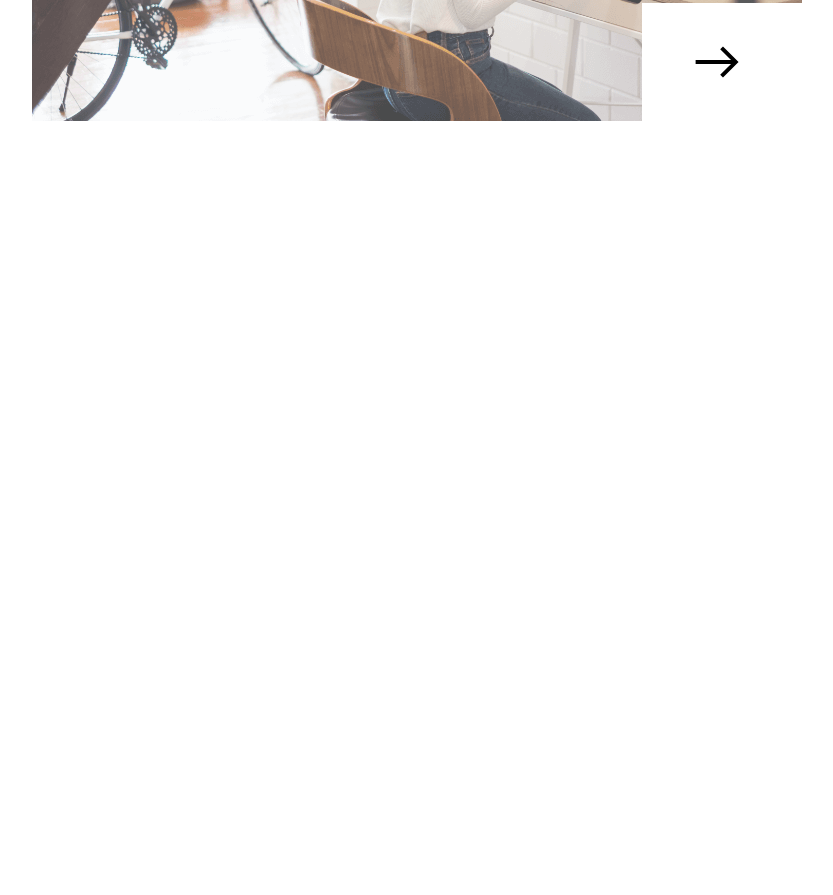
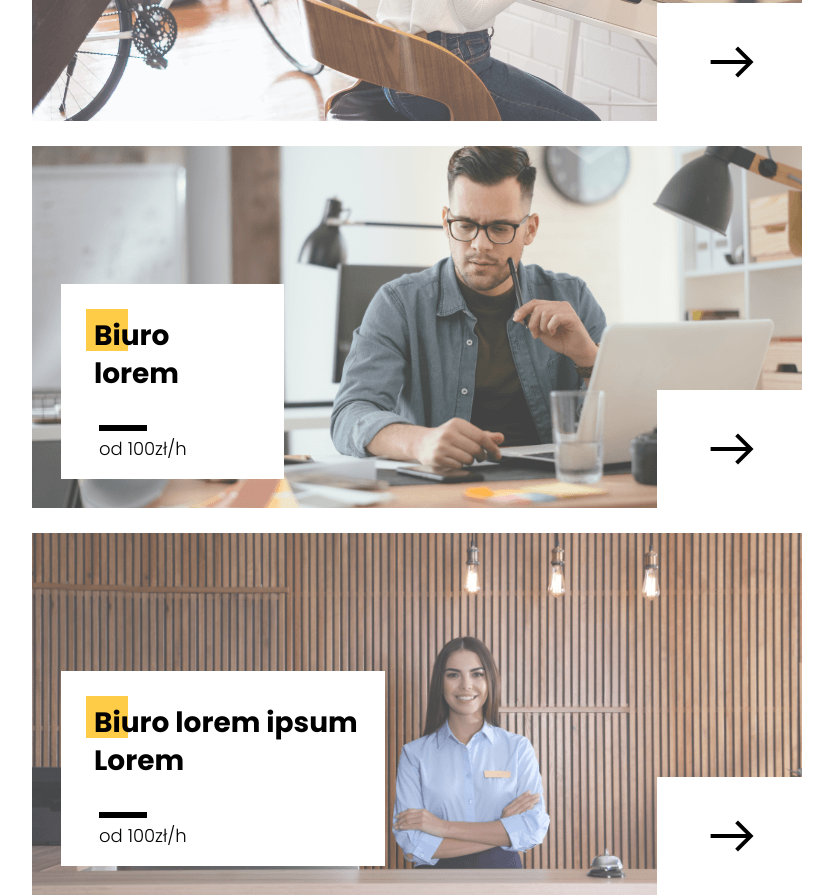
Before and after one commit to MarcinSkowronek27/ADream_task, a website: page index.html in a window 1280 px wide. Shown: the part 1636-2531 px from the top of the page, without its empty margins (56-889 px from the left). Before the commit the page ends 2000 px from the top, so only its background shows below. Drawn offline with nearby package versions, Linux system fonts and the light colour scheme; a web font is replaced by a local one.

Commit message:
Done services section

```diff
--- a/index.html
+++ b/index.html
@@ -133,6 +133,38 @@
             <p class="paragraph">od 500zł/msc</p>
           </div>
           <div class="arrowBox">
+            <svg class="secondArrow">
+              <use xlink:href="#arrow" />
+            </svg>
+          </div>
+        </div>
+        <div class="col-6 elem-three">
+          <figure>
+            <div class="imageBox"></div>
+          </figure>
+          <div class="whiteBox" id="whiteBox">
+            <div class="yellowBox">
+            </div>
+            <h3 class="h3">Biuro lorem</h3>
+            <p class="paragraph">od 100zł/h</p>
+          </div>
+          <div class="arrowBox" id="smallArrowBox">
+            <svg class="secondArrow">
+              <use xlink:href="#arrow" />
+            </svg>
+          </div>
+        </div>
+        <div class="col-6 elem-four">
+          <figure>
+            <div class="imageBox"></div>
+          </figure>
+          <div class="whiteBox" id="whiteBox">
+            <div class="yellowBox">
+            </div>
+            <h3 class="h3">Biuro lorem ipsum Lorem</h3>
+            <p class="paragraph">od 100zł/h</p>
+          </div>
+          <div class="arrowBox" id="smallArrowBox">
             <svg class="secondArrow">
               <use xlink:href="#arrow" />
             </svg>
--- a/sass/global.scss
+++ b/sass/global.scss
@@ -8,7 +8,7 @@
 }
 
 body {
-  height: 2000px;
+  height: 2500px;
   margin: 0;
   padding: 0;
 }
--- a/sass/style.scss
+++ b/sass/style.scss
@@ -136,7 +136,7 @@ svg .arrowLeft {
 //   fill: black;
 // }
 svg .arrowRight {
-  width: 160px;
+  width: 145px;
   height: 118px;
   background-color: white;
   transform: rotate(0deg);
@@ -149,13 +149,13 @@ svg .arrowRight {
   // top: 823px;
   bottom: 0px;
   // left: 0px; tu w razie czego ma być włączona opcja
-  width: 160px;
+  width: 145px;
   height: 118px;
   text-align: center;
   color: white;
   .secondArrow {
     position: absolute;
-    width: 160px;
+    width: 145px;
     height: 118px;
     background-color: white;
     transform: rotate(0deg);
@@ -195,6 +195,18 @@ svg .arrowRight {
     position: relative;
     padding: 0;
   }
+
+  .elem-three,
+  .elem-four {
+    margin: 25px 18px 0;
+    width: 770px;
+    height: 362px;
+    position: relative;
+    padding: 0;
+    figure {
+      height: 362px;
+    }
+  }
   figure {
     width: 770px;
     height: 495px;
@@ -222,9 +234,17 @@ svg .arrowRight {
   .elem-two .imageBox {
     background: url("/images/shutterstock_1723055614.png") no-repeat center;
   }
+  .elem-three .imageBox {
+    background: url("/images/shutterstock_1677941275.png") no-repeat center;
+  }
+  .elem-four .imageBox {
+    background: url("/images/shutterstock_1433594243.png") no-repeat center;
+  }
 
   .elem-one .arrowBox,
-  .elem-two .arrowBox {
+  .elem-two .arrowBox,
+  .elem-three .arrowBox,
+  .elem-four .arrowBox {
     right: 0px;
     position: absolute;
     .secondArrow {
@@ -233,7 +253,9 @@ svg .arrowRight {
   }
 
   .elem-one:hover,
-  .elem-two:hover {
+  .elem-two:hover,
+  .elem-three:hover,
+  .elem-four:hover  {
     .imageBox {
       -webkit-transform: scale(1.3);
       transform: scale(1.3);
@@ -248,13 +270,15 @@ svg .arrowRight {
   }
 
   .elem-one .whiteBox,
-  .elem-two .whiteBox {
+  .elem-two .whiteBox,
+  .elem-three .whiteBox,
+  .elem-four .whiteBox {
     width: 223px;
     height: 159px;
     background-color: #fff;
     // opacity: 1;
     position: absolute;
-    top: 29px;
+    // top: 29px;
     left: 29px;
     .h3 {
       text-align: left;
@@ -289,6 +313,36 @@ svg .arrowRight {
       background-color: #ffcc48;
     }
   }
+  .elem-one .whiteBox,
+  .elem-two .whiteBox {
+    top: 29px;
+  }
+  .services .elem-three .whiteBox {
+    width: 223px;
+    height: 195px;
+    bottom: 29px;
+    .h3 {
+      width: 50px;
+    }
+  }
+
+  .services .elem-four .whiteBox {
+    width: 324px;
+    height: 195px;
+    bottom: 29px;
+    .h3 {
+      width: 270px;
+    }
+  }
+  // nie zmieniam rozmiaru boxa dla services
+  // .services #smallArrowBox{
+  //   width: 130px;
+  //   height: 130px;
+  //   .secondArrow {
+  //     width: 130px;
+  //     height: 130px;
+  //   }
+  // }
 
   .services .elem-two .whiteBox {
     width: 241px;
```
Also changed, not shown: css/global.css, css/style.css, 1 other file.
